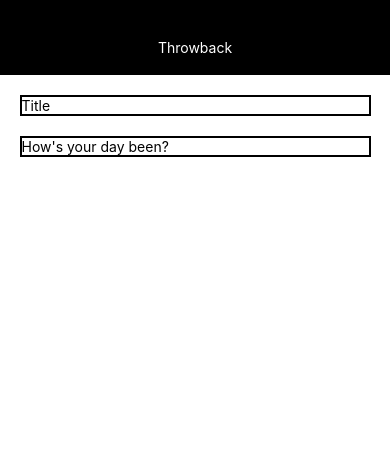
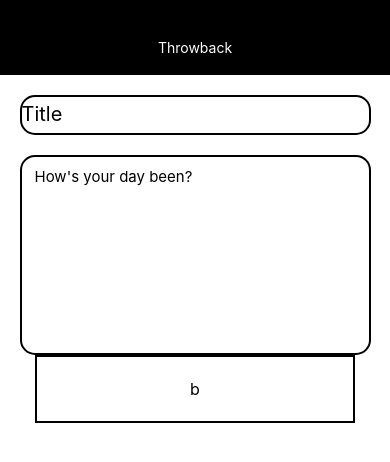
Before and after one commit to t2minht/throwback, a React Native app: screen / in a window 390 px wide. Shown: the top 462 px of the page. Built offline with nearby package versions, Linux system fonts and the light colour scheme.

Commit message:
created button and slider bar componenets

```diff
--- a/App.js
+++ b/App.js
@@ -1,25 +1,39 @@
 import { StatusBar } from 'expo-status-bar';
-import { StyleSheet, Text, TextInput, View } from 'react-native';
+import { StyleSheet, Text, TextInput, View, ScrollView } from 'react-native';
 import NavBar from './components/NavBar';
-
+import SliderBar from './components/SliderBar';
 
 export default function App() {
   return (
-    <View style={styles.container}>
+    <ScrollView contentContainerStyle={styles.container}
+    keyboardShouldPersistTaps='handled'
+    >
       <StatusBar style="light" />
       <NavBar style = {{}}/>
-      <View style={styles.textbox}>
+      <View style={styles.textboxTitle}>
         <TextInput
+          style = {{fontSize: 20}}
           placeholder='Title'
+          textAlign='center'
+          textAlignVertical='center'
+
         ></TextInput>
       </View>
-      <View style={styles.textbox}>
+      <View style={styles.textboxNotes}>
         <TextInput
           placeholder="How's your day been?"
+          style = {{fontSize: 15}}
+          multiline
+          numberOfLines={4}
+          flex= {1}
         ></TextInput>
       </View>
 
-    </View>
+      <SliderBar />
+
+
+
+    </ScrollView>
   );
 }
 
@@ -31,10 +45,25 @@ const styles = StyleSheet.create({
     justifyContent: 'flex-start',
     flexDirection: 'column'
   },
-  textbox: {
+  textboxTitle: {
     borderColor: '#000000',
     borderWidth: '2px',
     width: '90%',
-    marginTop: 20
+    marginTop: 20,
+    height: 40,
+    paddingTop: 5,
+    paddingBottom: 5,
+    borderRadius: 15
+  },
+  textboxNotes: {
+    borderColor: '#000000',
+    borderWidth: '2px',
+    width: '90%',
+    marginTop: 20,
+    height: 200,
+    borderRadius: 15,
+    paddingLeft: 13,
+    paddingTop: 10
+
   }
 });
--- /dev/null
+++ b/components/SliderBar.js
@@ -0,0 +1,26 @@
+import { StyleSheet, Text, View, Pressable } from 'react-native';
+import Button from './Button';
+
+export default function SliderBar() {
+    return (
+        <View style={[styles.container, {flexDirection: 'row'} ]}>
+            <Button label = "a"/>
+            <Button label = "b"/>
+            <Button label = "c"/>
+        </View>
+    );
+}
+
+  const styles = StyleSheet.create({
+    container: {
+        flex: 1,
+    },
+    button: {
+        borderRadius: 10,
+        width: '100%',
+        height: '100%',
+        alignItems: 'center',
+        justifyContent: 'center',
+        flexDirection: 'row',
+    },
+  });
--- a/package.json
+++ b/package.json
@@ -14,7 +14,8 @@
     "react": "18.2.0",
     "react-native": "0.71.8",
     "expo-sqlite": "~11.1.1",
-    "expo-camera": "~13.2.1"
+    "expo-camera": "~13.2.1",
+    "@react-native-community/slider": "4.4.2"
   },
   "devDependencies": {
     "@babel/core": "^7.20.0"
```
Also changed, not shown: 1 other file (tests, documents, lock files or other folders).
